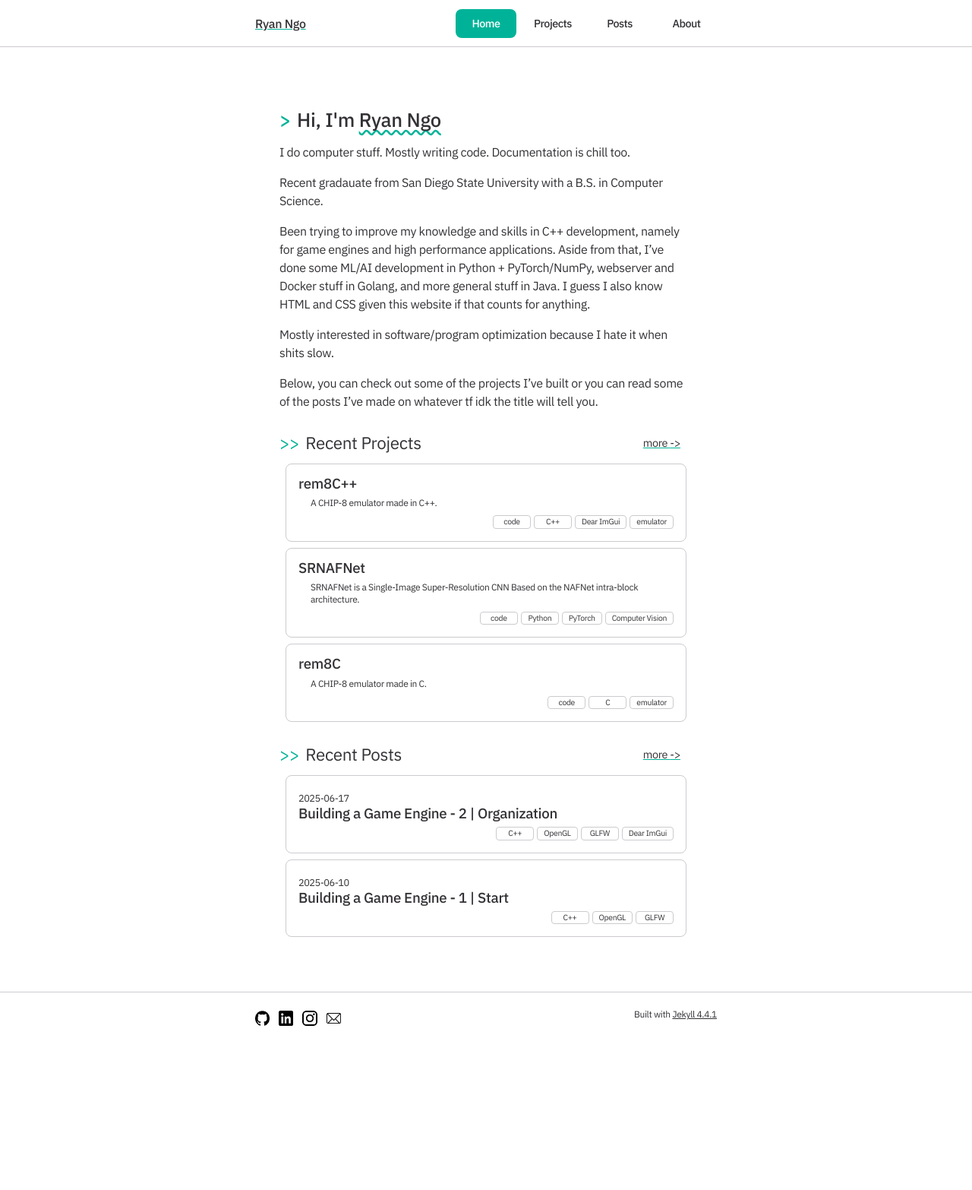
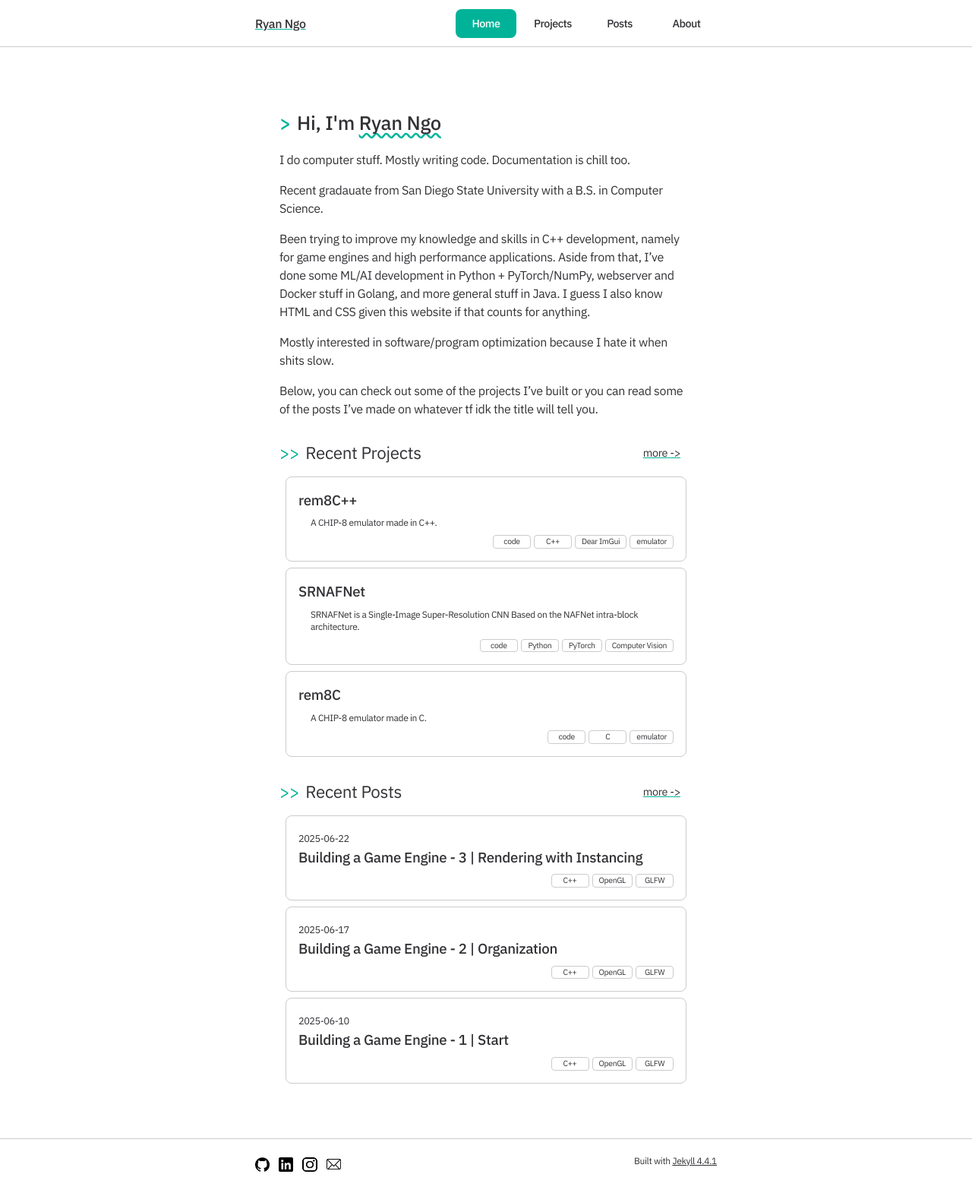
Before and after one commit to RyanVNgo/RyanVNgo.github.io, a Jekyll site: the page built from index.md, in a window 1280 px wide. Shown: the whole page at 76% size. Built offline with Jekyll 4.4.1, drawn with Linux system fonts in a browser that asks for light colours; before the commit the page ends 1374 px from its top, so only the background shows below that; some of the changed lines change nothing that is shown.

Commit message:
New post

```diff
--- a/_posts/2025-06-17-game-engine-from-scratch-2.md
+++ b/_posts/2025-06-17-building-a-game-engine-2.md
@@ -7,7 +7,6 @@ tags:
     - C++
     - OpenGL
     - GLFW
-    - Dear ImGui
 ---
 
 ## Structure
--- /dev/null
+++ b/_posts/2025-06-22-building-a-game-ending-3.md
@@ -0,0 +1,131 @@
+---
+section: posts
+layout: post
+style-sheets: [default, syntaxHL]
+title: Building a Game Engine - 3 | Rendering with Instancing
+tags:
+    - C++
+    - OpenGL
+    - GLFW
+---
+
+## Representing Voxel Objects
+
+Given the context of our engine, every object can be represented as a series
+of voxels, each with their own positional and color information.
+
+Since we already know the shape of each voxel beforehand, that just being a cube,
+it's unnecessary for us to store the VBO, IBO, or VAO information of this mesh in
+every object. We can just create a single instance of the this mesh within
+the application and reference it whenever we render an object, using whatever
+positional and color information provided to augment it.
+
+{% highlight cpp %}
+// pseudocode-ish
+
+void render(vector<vec3> positions, vector<vec3> colors, ...) {
+    VertexArray* voxel_vao = Voxel::VAO; // Our single instance voxel VAO
+
+    // shader binding and uniform setting stuff ...
+
+    for (int i = 0; i < positions.size(); i++) {
+        // Not spec but gets the point across
+        draw(voxel_vao, positions[i], colors[i]); // expensive*
+    }
+}
+
+{% endhighlight %}
+
+This approach works but has a major downside when implemented directly. If we
+just fed the renderer a ton of positional plus color data pairs and made draw
+calls for each pair, this would quickly result in a ton of draw calls.
+
+The draw itself is fairly inexepensive but the actual dispatching of that call
+*is* expensive. To work around this, we take advantage of an optimization
+technique known as instancing where the same mesh can be drawn multiple times
+in a single draw call.
+
+This requires a bit of setup but in short, we need to store the positional
+and color vectors in their own VBOs and bind them to our voxel VAO in a specific
+way that tells the shader to draw our mesh multiple times.
+
+To contain these VBOs in a way that's easy for the renderer and game to work with,
+I've created something called an Instanced Voxel Object or IVO.
+
+{% highlight cpp %}
+
+// @file    voxel.h
+
+class InstancedVoxelObject {
+    public:
+        InstancedVoxelObject(
+            const std::vector<glm::u8vec3>& positions,
+            const std::vector<glm::u8vec3>& colors,
+        );
+        ~InstancedVoxelObject();
+
+        void bind(unsinged int pos_loc, unsigned int color_loc);
+        void unbind();
+        unsigned int count() const { return m_count; };
+
+    private:
+        VoxelObject* m_voxel_object;
+        VertexBuffer* m_positions_vbo;
+        VertexBuffer* m_colors_vbo;
+        unsigned int m_count;
+
+};
+
+{% endhighlight %}
+
+This object contains our position and color VBOs as well as the number of
+instances. We also store a pointer to something called a VoxelObject
+which is really just a struct containing the VBO, IBO, and VAO of our single
+voxel mesh instance. This just helps to make the binding process cleaner.
+
+Ultimately, the game just needs to construct this object and whenever
+it wants it rendered, it sends it off to the renderer queue alongside
+some other components.
+
+The result is that our `draw()` function within the renderer it fairly short.
+
+{% highlight cpp %}
+// @file    renderer.cpp
+
+void draw(Renderer::RenderObject& obj) {
+    obj.shader->bind();
+    obj.shader->set_uniform_mat4f("u_ProjMatrix", obj.proj_matrix);
+    obj.shader->set_uniform_mat4f("u_ViewMatrix", obj.view_matrix);
+    obj.shader->set_uniform_3f("u_ModelPosition", obj.position);
+
+    obj.ivo->bind(1, 2);
+    GL_Call(glDrawElementsInstanced(
+            GL_TRIANGLES,
+            Voxel::voxel_object()->m_ibo->get_count(),
+            GL_UNSIGNED_INT,
+            0,
+            obj.ivo->count()
+    ));
+    obj.ivo->unbind();
+    obj.shader->unbind();
+}
+
+{% endhighlight %}
+
+That `RenderObject` is just an encapsulation of the information needed to render
+the object fully, namely the IVO, shader, projection and view matrices, and
+object position.
+
+![Instancing Test]({{ site.posts-imgs-dir }}/game-engine/image_2.webp)
+
+The image above provides an example of the capabilities that instancing
+can provide. The frame captures 10 IVOs with 100,000 voxels each for a
+total of 1,000,000 voxels or 12,000,000 triangles.
+
+The performance is much faster than earlier implementations of non-instanced
+rendering that I experimented with but it's not yet quantified.
+
+
+## Next
+
+Performance monitoring and profiling. ImGui.
--- a/_sass/content.scss
+++ b/_sass/content.scss
@@ -56,7 +56,8 @@ article {
   }
 
   h1, h2, h3 {
-    line-height: 1.2rem;
+    line-height: 1.8rem;
+    text-indent: 1.5rem hanging;
     &::before {
       margin-right: 0.5rem;
       color: var(--accent-700)
```
Also changed, not shown: _posts/2025-06-10-building-a-game-engine-1.md (renamed from _posts/2025-06-10-game-engine-from-scratch-1.md), assets/images/posts/game-engine/image_2.webp (added).
